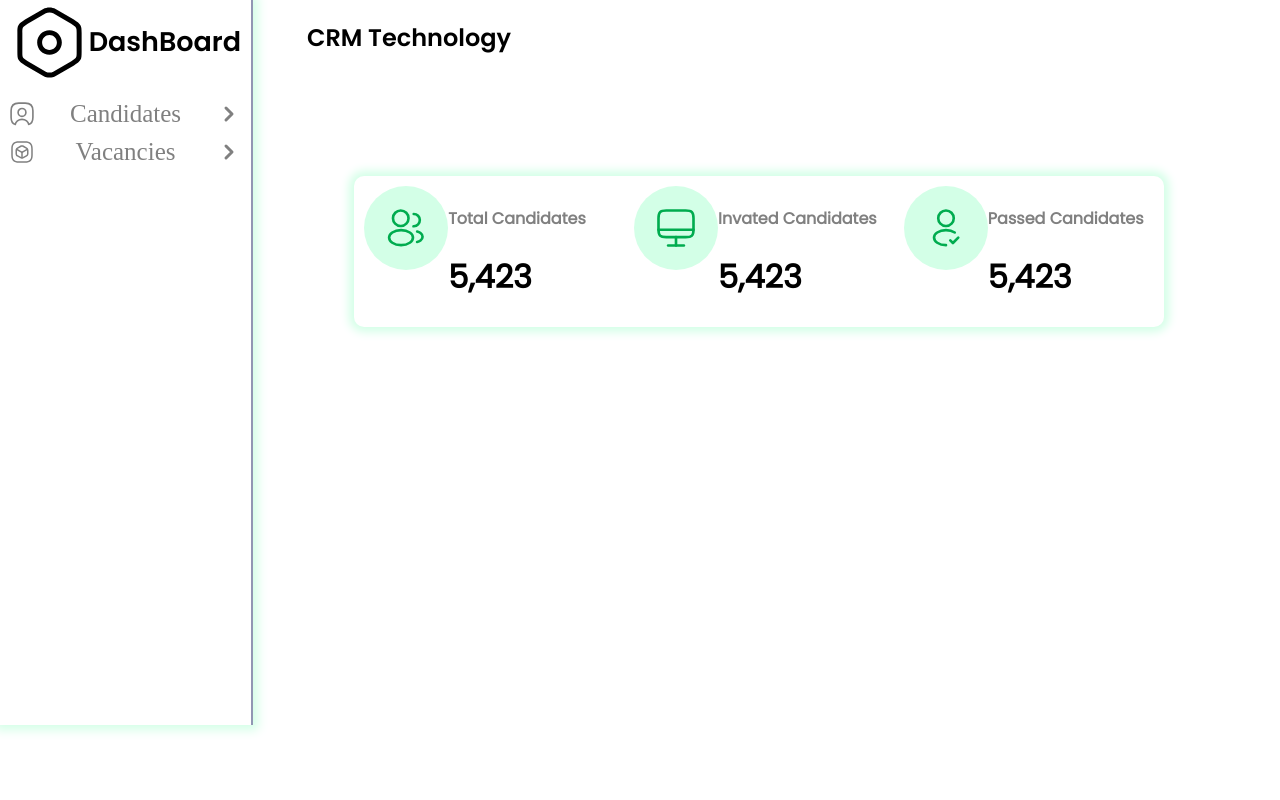
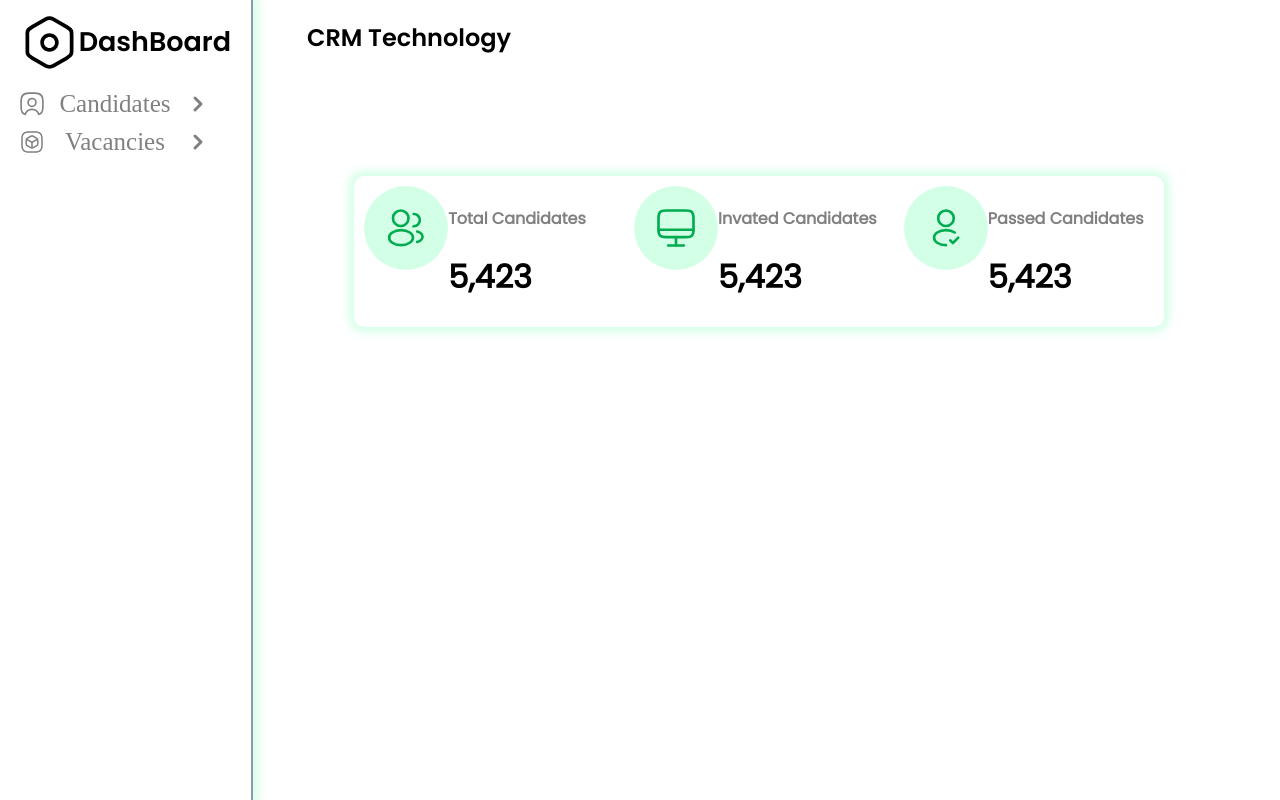
Before and after one commit to DELTA-0924/crm_system_recruit, an Angular app in the folder frontend/auto-sys-vacancy/: page / in a window 1280 px wide. Built offline with nearby package versions, Linux system fonts and the light colour scheme.

Commit message:
fix ui ,make focus effect on side bar's elements

```diff
--- a/frontend/auto-sys-vacancy/src/app/app.component.html
+++ b/frontend/auto-sys-vacancy/src/app/app.component.html
@@ -11,7 +11,7 @@
 
       <div class="select-header" tabindex="0">
         <img src="assets/icons/candidates.svg" width="24" height="24">
-          Candidates
+          <span>Candidates</span>
           <div class="select-options">
             <button (click)="selectedTable= 'candidates'">View</button><br>
             <button>Create</button>
--- a/frontend/auto-sys-vacancy/src/app/app.component.scss
+++ b/frontend/auto-sys-vacancy/src/app/app.component.scss
@@ -6,10 +6,10 @@
     .side-bar{
 
         width: 100%;
-        height: calc(100vh - 75px);
+        height:100vh;
         background-color: white;
         border-right: #9197B3 2px solid;
-        padding-inline: 10px;
+        padding-inline: 20px;
         .title{
             font-size: 18px;
             font-family: 'Poppins-SemiBold';
@@ -20,12 +20,12 @@
         }
         &-components{
             cursor:pointer;
-            width:100%;
+            width:90%;
             height: max-content;
             font-size: 25px;
             color: gray;
-
-
+            transition: all 0.3s ease-in-out;
+            border-radius: 4px;
             .select-header{
                 position: relative;
                 display: flex;
@@ -33,7 +33,7 @@
                 align-items: center;
                 font-family: 'Poppins';
                 font-weight: 500;
-                translate:0px 10px;
+
                 transition: all 0.3s ease;
             }
             .select-options{
@@ -57,9 +57,12 @@
                 }
             }
 
-            &:focus-within {
+            &:focus-within{
+
                 margin-bottom: 100px;
-                scale:200px
+                background-color: #4925E9;
+                transform: scale(1.1);
+                box-shadow: 0 0 5px 1px #5932EA;
             }
             &:focus-within img:last-child{
                 rotate: 90deg;
```
